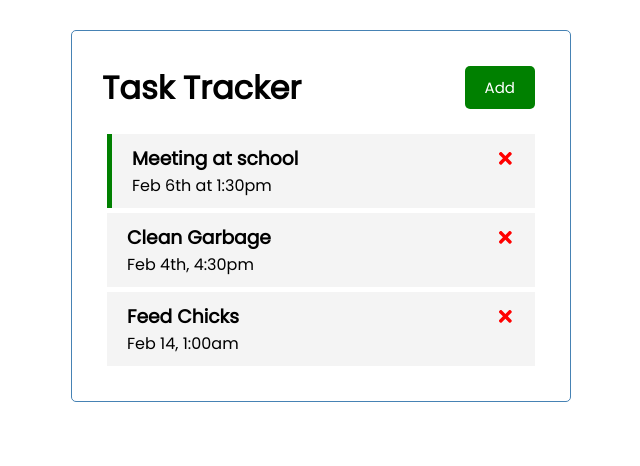
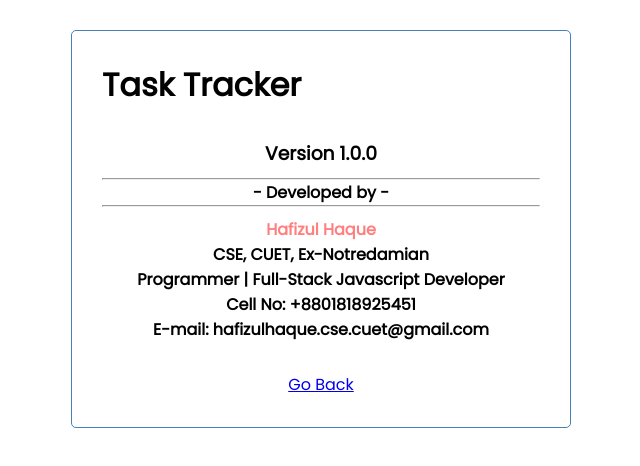
Before and after one commit to HafizulHaque/react-todo-app, a React (Create React App) app: page /about in a window 1280 px wide. Shown: the top 466 px of the page, without its empty margins (319-959 px from the left). Built offline with nearby package versions, Linux system fonts and the light colour scheme; data requests are answered from the project's data file.

Commit message:
footer about page included react router used

```diff
--- a/db.json
+++ b/db.json
@@ -15,7 +15,7 @@
     {
       "text": "Feed Chicks",
       "day": "Feb 14, 1:00am",
-      "reminder": false,
+      "reminder": true,
       "id": 4
     }
   ]
--- a/package.json
+++ b/package.json
@@ -10,6 +10,7 @@
     "react": "^17.0.2",
     "react-dom": "^17.0.2",
     "react-icons": "^4.2.0",
+    "react-router-dom": "^5.2.0",
     "react-scripts": "4.0.3",
     "web-vitals": "^1.1.2"
   },
--- a/src/App.js
+++ b/src/App.js
@@ -1,5 +1,8 @@
 import { useState, useEffect} from "react"
+import { BrowserRouter as Router, Route } from 'react-router-dom'
 import Header from './components/Header'
+import Footer from './components/Footer'
+import About from './components/About'
 import Tasks from './components/Tasks'
 import AddTask from './components/AddTask'
 
@@ -80,17 +83,27 @@ function App() {
   }
 
   return (
+    <Router>
       <div className="container">
         <Header
           title="Task Tracker"
           onAddClick={onAddClick}
           showAddTask={showAddTask}
         />
+        <Route path='/' exact render={(props)=>(
+          <>
             {showAddTask && <AddTask onAdd={addTask}/>}
             {
               tasks.length ? <Tasks tasks={tasks} onDelete={deleteTask} toggleTask={toggleTask}/> : 'No task to show'
             }
+          </>
+        )} />
+
+        <Route path='/about' component={About}/>
+        <Route path='/' exact component={Footer}/>
       </div>
+    </Router>
+
   );
 }
 
--- /dev/null
+++ b/src/components/About.js
@@ -0,0 +1,22 @@
+import { Link } from 'react-router-dom'
+
+function About() {
+  return (
+    <div id="about">
+      <h3 id="version">Version 1.0.0</h3>
+      <hr/>
+      <h4>- Developed by -</h4>
+      <hr/>
+      <h4 id="aboutDev">
+        <span id="dev">Hafizul Haque</span><br/>
+        CSE, CUET, Ex-Notredamian<br/>
+        Programmer | Full-Stack Javascript Developer <br/>
+        Cell No: +8801818925451<br/>
+        E-mail: hafizulhaque.cse.cuet@gmail.com<br/>
+      </h4>
+      <Link to="/">Go Back</Link>
+    </div>
+  )
+}
+
+export default About
--- /dev/null
+++ b/src/components/Footer.js
@@ -0,0 +1,12 @@
+import { Link } from 'react-router-dom'
+
+function Footer() {
+  return (
+    <footer>
+      <p>Copyright &copy; 2021</p>
+      <Link to="/about">About</Link>
+    </footer>
+  )
+}
+
+export default Footer
--- a/src/components/Header.js
+++ b/src/components/Header.js
@@ -1,16 +1,21 @@
+import { useLocation } from 'react-router-dom'
+
 import propTypes from 'prop-types'
 import Button from './Button'
 
 function Header({ title, onAddClick, showAddTask }) {
-
+  const location = useLocation()
   return (
     <header className='header'>
       <h1>{title}</h1>
-      <Button
-        color={showAddTask ? 'red' : 'green'}
-        text= {showAddTask ? 'Close' : `Add`}
-        onClick={onAddClick}
-      />
+      {
+        location.pathname === '/' &&
+        <Button
+          color={showAddTask ? 'red' : 'green'}
+          text= {showAddTask ? 'Close' : `Add`}
+          onClick={onAddClick}
+        />
+      }
     </header>
   )
 }
--- a/src/index.css
+++ b/src/index.css
@@ -106,7 +106,19 @@ body {
   height: 20px;
 }
 
-footer {
+footer, #about{
   margin-top: 30px;
   text-align: center;
 }
+
+#version {
+  margin-bottom: 10px;
+}
+
+#aboutDev {
+  margin: 10px 0 30px 0;
+}
+
+#dev {
+  color: rgba(255, 0, 0, 0.5);
+}
```
Also changed, not shown: 1 other file (tests, documents, lock files or other folders). Lines whose indentation alone changed are shown as unchanged.
